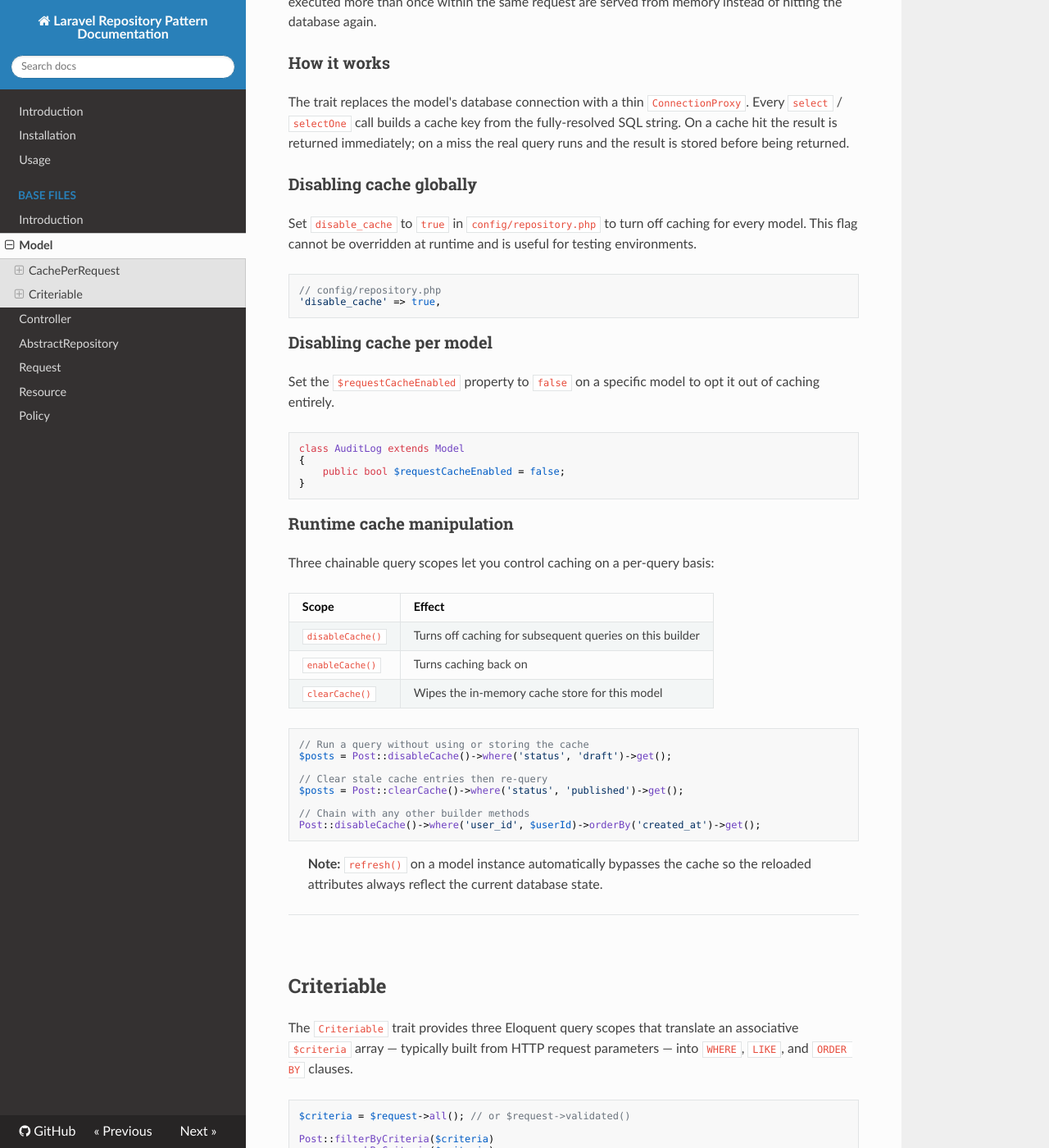
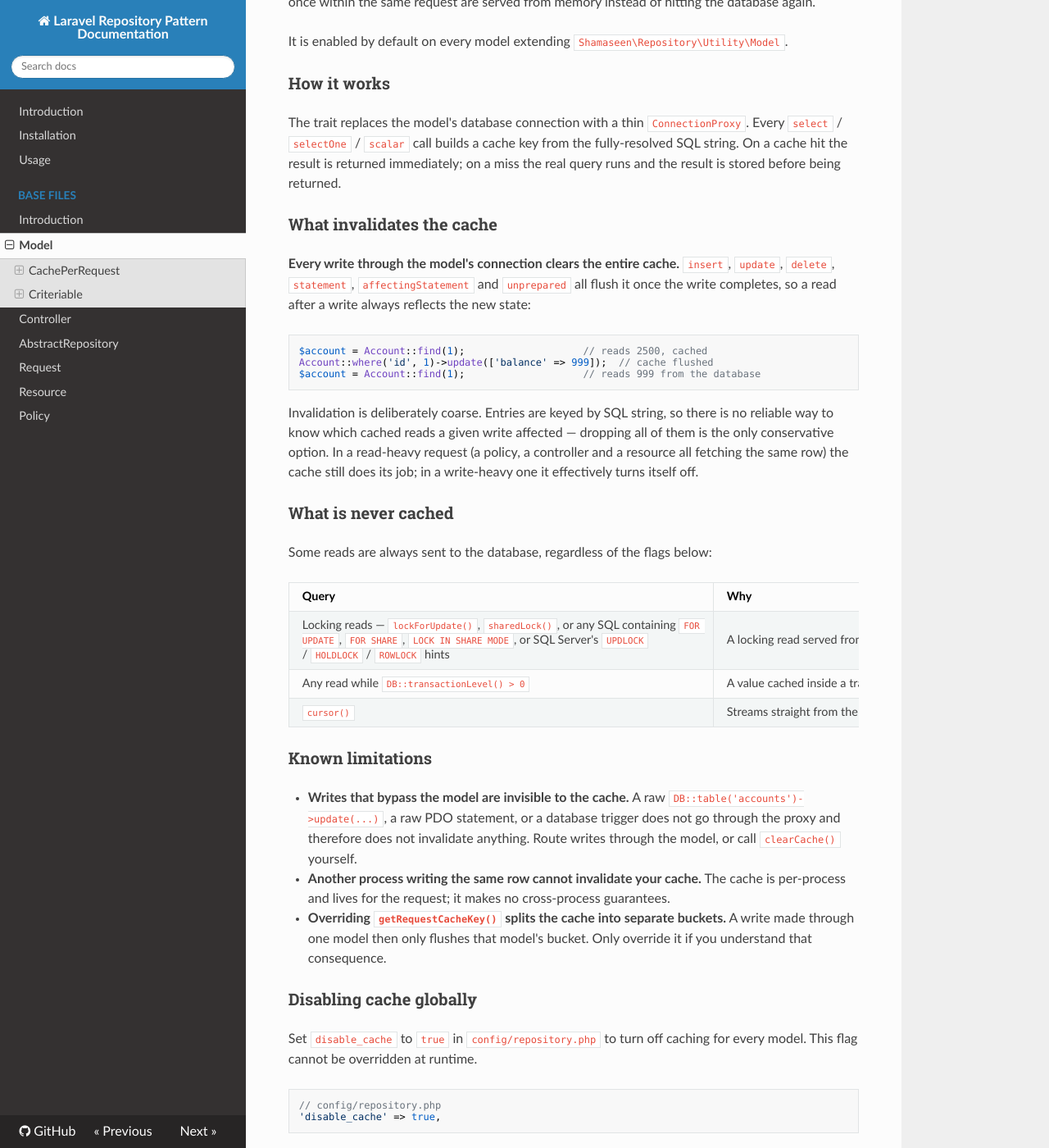
Before and after one commit to mshamaseen/laravel-repositories, an MkDocs documentation site: the page built from docs/Base/Model.md, in a window 1280 px wide and 1400 px high, scrolled down 577 px. Shown: the whole window at 82% size. Built offline with MkDocs 1.6.1, drawn with Linux system fonts in a browser that asks for light colours; nearby versions of some CDN libraries; some of the changed text lies outside the part shown.

Commit message:
Writes now flush the request cache; locking reads and reads inside a transaction are never cached. Fix cacheOrNext treating empty/null results as misses, and fix infinite recursion in scalar().

````diff
--- a/docs/Base/Model.md
+++ b/docs/Base/Model.md
@@ -15,20 +15,52 @@ class Post extends Model
 
 ## CachePerRequest
 
-The `CachePerRequest` trait caches SELECT query results for the lifetime of the current HTTP request using Laravel's built-in `array` cache driver. Identical queries (same SQL + bindings) executed more than once within the same request are served from memory instead of hitting the database again.
+The `CachePerRequest` trait caches SELECT query results for the lifetime of the current request using Laravel's built-in `array` cache driver. Identical queries (same SQL + bindings) executed more than once within the same request are served from memory instead of hitting the database again.
+
+It is enabled by default on every model extending `Shamaseen\Repository\Utility\Model`.
 
 ### How it works
 
-The trait replaces the model's database connection with a thin `ConnectionProxy`. Every `select` / `selectOne` call builds a cache key from the fully-resolved SQL string. On a cache hit the result is returned immediately; on a miss the real query runs and the result is stored before being returned.
+The trait replaces the model's database connection with a thin `ConnectionProxy`. Every `select` / `selectOne` / `scalar` call builds a cache key from the fully-resolved SQL string. On a cache hit the result is returned immediately; on a miss the real query runs and the result is stored before being returned.
+
+### What invalidates the cache
+
+**Every write through the model's connection clears the entire cache.** `insert`, `update`, `delete`, `statement`, `affectingStatement` and `unprepared` all flush it once the write completes, so a read after a write always reflects the new state:
+
+```php
+$account = Account::find(1);                    // reads 2500, cached
+Account::where('id', 1)->update(['balance' => 999]);  // cache flushed
+$account = Account::find(1);                    // reads 999 from the database
+```
+
+Invalidation is deliberately coarse. Entries are keyed by SQL string, so there is no reliable way to know which cached reads a given write affected — dropping all of them is the only conservative option. In a read-heavy request (a policy, a controller and a resource all fetching the same row) the cache still does its job; in a write-heavy one it effectively turns itself off.
+
+### What is never cached
+
+Some reads are always sent to the database, regardless of the flags below:
+
+| Query | Why |
+|---|---|
+| Locking reads — `lockForUpdate()`, `sharedLock()`, or any SQL containing `FOR UPDATE`, `FOR SHARE`, `LOCK IN SHARE MODE`, or SQL Server's `UPDLOCK` / `HOLDLOCK` / `ROWLOCK` hints | A locking read served from cache never reaches the database, so the row lock would never be taken |
+| Any read while `DB::transactionLevel() > 0` | A value cached inside a transaction would survive a rollback, leaving the cache asserting a state that was never committed |
+| `cursor()` | Streams straight from the connection by design |
+
+### Known limitations
+
+- **Writes that bypass the model are invisible to the cache.** A raw `DB::table('accounts')->update(...)`, a raw PDO statement, or a database trigger does not go through the proxy and therefore does not invalidate anything. Route writes through the model, or call `clearCache()` yourself.
+- **Another process writing the same row cannot invalidate your cache.** The cache is per-process and lives for the request; it makes no cross-process guarantees.
+- **Overriding `getRequestCacheKey()` splits the cache into separate buckets.** A write made through one model then only flushes that model's bucket. Only override it if you understand that consequence.
 
 ### Disabling cache globally
 
-Set `disable_cache` to `true` in `config/repository.php` to turn off caching for every model. This flag cannot be overridden at runtime and is useful for testing environments.
+Set `disable_cache` to `true` in `config/repository.php` to turn off caching for every model. This flag cannot be overridden at runtime.
 
 ```php
 // config/repository.php
 'disable_cache' => true,
 ```
+
+> **Note:** if you disable the cache in your test suite, none of the caching behaviour above is exercised by your tests while it stays fully active in production. Consider leaving it on and disabling it only for the tests that need determinism.
 
 ### Disabling cache per model
 
@@ -47,9 +79,9 @@ Three chainable query scopes let you control caching on a per-query basis:
 
 | Scope | Effect |
 |---|---|
-| `disableCache()` | Turns off caching for subsequent queries on this builder |
+| `disableCache()` | Turns off caching for subsequent queries on this model instance |
 | `enableCache()` | Turns caching back on |
-| `clearCache()` | Wipes the in-memory cache store for this model |
+| `clearCache()` | Wipes the in-memory cache bucket for this model |
 
 ```php
 // Run a query without using or storing the cache
@@ -61,6 +93,8 @@ $posts = Post::clearCache()->where('status', 'published')->get();
 // Chain with any other builder methods
 Post::disableCache()->where('user_id', $userId)->orderBy('created_at')->get();
 ```
+
+> **Note:** `disableCache()` only bypasses the cache — it neither evicts the existing entry nor stores the fresh result. Use `clearCache()` when you want the stale entry gone.
 
 > **Note:** `refresh()` on a model instance automatically bypasses the cache so the reloaded attributes always reflect the current database state.
 
--- a/phpunit.xml
+++ b/phpunit.xml
@@ -22,6 +22,7 @@
             <file>./tests/Feature/GenerateFilesTest.php</file>
             <file>./tests/Feature/CrudTest.php</file>
             <file>./tests/Feature/UngenerateFilesTest.php</file>
+            <file>./tests/Feature/CachePerRequestTest.php</file>
         </testsuite>
     </testsuites>
     <php>
````
Also changed, not shown: CLAUDE.md (added, +101 -0 lines), docs/Base/Policy.md (+6 -1 lines), 5 other files.
